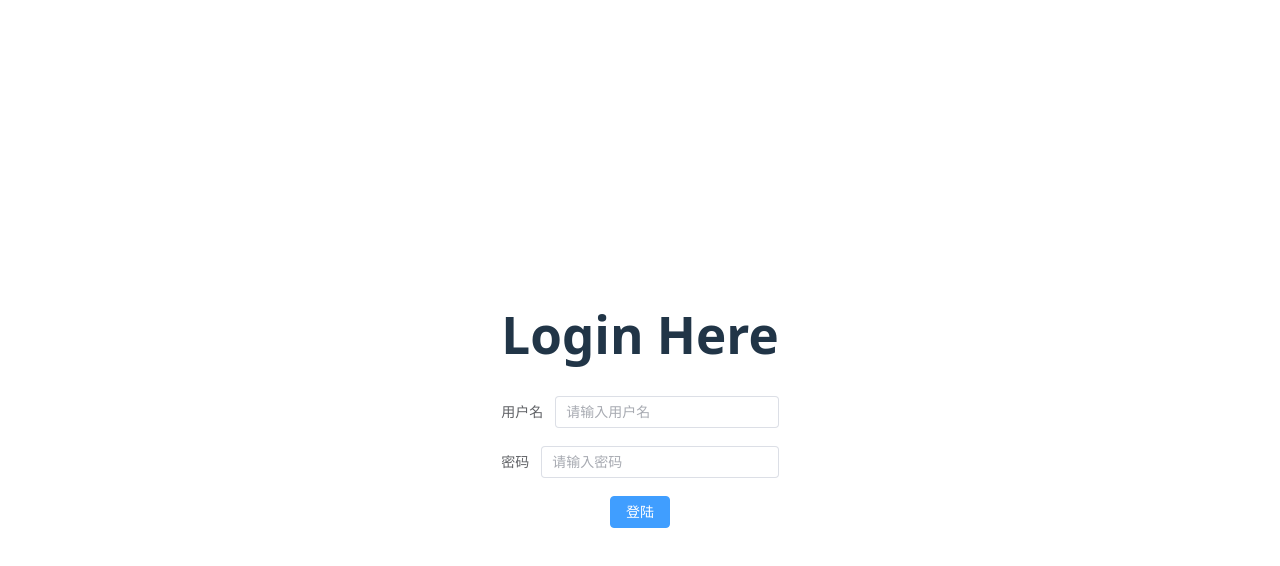
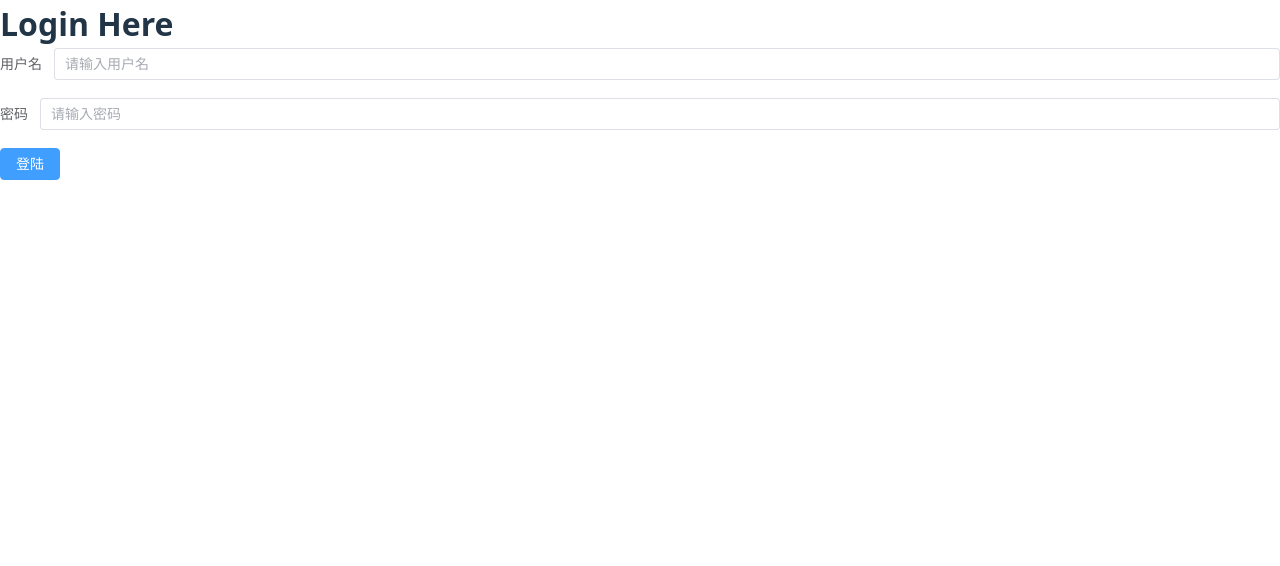
Before and after one commit to AAAAAApe/Meeting_Room_Reservation, a Vue app in the folder frontend/: page / in a window 1280 px wide. Shown: the top 566 px of the page. Built offline with nearby package versions, Linux system fonts and the light colour scheme.

Commit message:
Update CSS to SCSS and add variables

```diff
--- a/frontend/src/main.ts
+++ b/frontend/src/main.ts
@@ -1,7 +1,7 @@
 import { createApp } from 'vue'
 import ElementPlus from 'element-plus'
 import 'element-plus/dist/index.css'
-import './style.css'
+import './styles/index.scss'
 import App from './App.vue'
 
 const app = createApp(App)
--- a/frontend/src/style.css
+++ /dev/null
@@ -1,79 +0,0 @@
-:root {
-  font-family: system-ui, Avenir, Helvetica, Arial, sans-serif;
-  line-height: 1.5;
-  font-weight: 400;
-
-  color-scheme: light dark;
-  color: rgba(255, 255, 255, 0.87);
-  background-color: #242424;
-
-  font-synthesis: none;
-  text-rendering: optimizeLegibility;
-  -webkit-font-smoothing: antialiased;
-  -moz-osx-font-smoothing: grayscale;
-}
-
-a {
-  font-weight: 500;
-  color: #646cff;
-  text-decoration: inherit;
-}
-a:hover {
-  color: #535bf2;
-}
-
-body {
-  margin: 0;
-  display: flex;
-  place-items: center;
-  min-width: 320px;
-  min-height: 100vh;
-}
-
-h1 {
-  font-size: 3.2em;
-  line-height: 1.1;
-}
-
-button {
-  border-radius: 8px;
-  border: 1px solid transparent;
-  padding: 0.6em 1.2em;
-  font-size: 1em;
-  font-weight: 500;
-  font-family: inherit;
-  background-color: #1a1a1a;
-  cursor: pointer;
-  transition: border-color 0.25s;
-}
-button:hover {
-  border-color: #646cff;
-}
-button:focus,
-button:focus-visible {
-  outline: 4px auto -webkit-focus-ring-color;
-}
-
-.card {
-  padding: 2em;
-}
-
-#app {
-  max-width: 1280px;
-  margin: 0 auto;
-  padding: 2rem;
-  text-align: center;
-}
-
-@media (prefers-color-scheme: light) {
-  :root {
-    color: #213547;
-    background-color: #ffffff;
-  }
-  a:hover {
-    color: #747bff;
-  }
-  button {
-    background-color: #f9f9f9;
-  }
-}
--- /dev/null
+++ b/frontend/src/styles/_base.scss
@@ -0,0 +1,61 @@
+// 全局重置样式
+* {
+    margin: 0;
+    padding: 0;
+    box-sizing: border-box;
+  }
+
+  // 根元素样式
+  :root {
+    font-family: system-ui, Avenir, Helvetica, Arial, sans-serif;
+    line-height: 1.5;
+    font-weight: 400;
+
+    color-scheme: light dark;
+    color: rgba(255, 255, 255, 0.87);
+    background-color: #242424;
+
+    font-synthesis: none;
+    text-rendering: optimizeLegibility;
+    -webkit-font-smoothing: antialiased;
+    -moz-osx-font-smoothing: grayscale;
+  }
+
+  // 链接样式
+  a {
+    font-weight: 500;
+    color: #646cff;
+    text-decoration: inherit;
+
+    &:hover {
+      color: #535bf2;
+    }
+  }
+
+  // 页面主体样式
+  body {
+    font-family: system-ui, Avenir, Helvetica, Arial, sans-serif;
+    font-size: $font-size-base; // 使用 SCSS 变量
+    place-items: center;
+    min-width: 320px;
+    min-height: 100vh;
+  }
+
+  // Vue 根容器样式
+  #app {
+    margin: 0 auto;
+  }
+
+  // 浅色模式媒体查询
+  @media (prefers-color-scheme: light) {
+    :root {
+      color: #213547;
+      background-color: #ffffff;
+    }
+    a:hover {
+      color: #747bff;
+    }
+    button {
+      background-color: #f9f9f9;
+    }
+  }
--- /dev/null
+++ b/frontend/src/styles/_variables.scss
@@ -0,0 +1,3 @@
+$font-size-base: 16px;
+
+$header-height: 65px;
--- /dev/null
+++ b/frontend/src/styles/index.scss
@@ -0,0 +1 @@
+@import 'base';
--- a/frontend/vite.config.ts
+++ b/frontend/vite.config.ts
@@ -1,7 +1,21 @@
 import { defineConfig } from 'vite'
 import vue from '@vitejs/plugin-vue'
+import path from 'path'
 
-// https://vite.dev/config/
 export default defineConfig({
   plugins: [vue()],
+  resolve: {
+    alias: {
+      '@': path.resolve(__dirname, 'src'),
+    },
+  },
+  css: {
+    preprocessorOptions: {
+      scss: {
+        additionalData: `
+          @use "@/styles/_variables.scss" as *;
+        `,
+      },
+    },
+  },
 })
```
